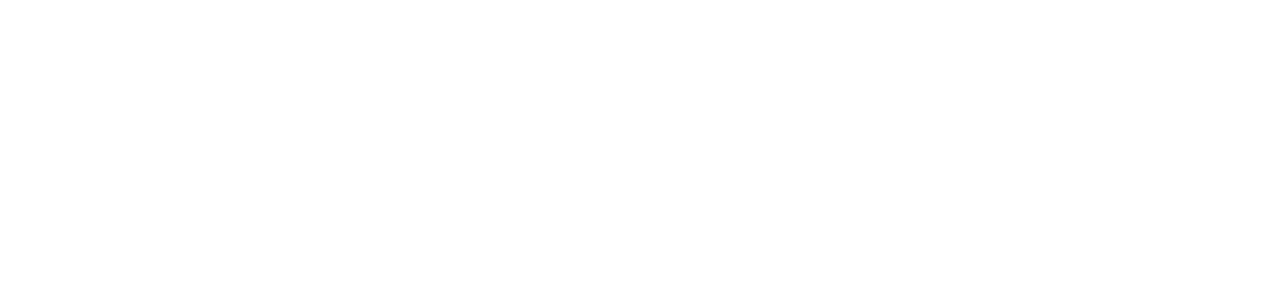
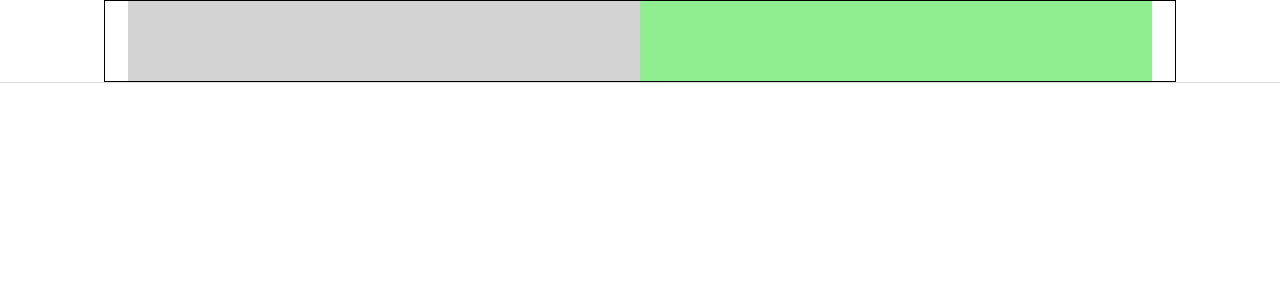
Before and after one commit to trohda/diet-feature-project, a React (Create React App) app: page / in a window 1280 px wide. Shown: the top 300 px of the page. Built offline with nearby package versions, Linux system fonts and the light colour scheme.

Commit message:
Add Header component and basics styles

```diff
--- a/package.json
+++ b/package.json
@@ -9,6 +9,7 @@
     "react": "^18.1.0",
     "react-dom": "^18.1.0",
     "react-scripts": "5.0.1",
+    "styled-components": "^5.3.5",
     "web-vitals": "^2.1.4"
   },
   "scripts": {
--- a/src/App.js
+++ b/src/App.js
@@ -1,5 +1,16 @@
+import { Container } from "./components/styles/Container.styled";
+import Header from "./components/Header/Header";
+import GlobalStyles from "./components/styles/Global";
+
 function App() {
-  return <div className="App"></div>;
+  return (
+    <>
+      <GlobalStyles />
+      <Container>
+        <Header />
+      </Container>
+    </>
+  );
 }
 
 export default App;
--- /dev/null
+++ b/src/components/Header/Header.js
@@ -0,0 +1,21 @@
+import {
+  StyledHeader,
+  HeaderContentWrapper,
+  NavbarWrapper,
+  LoggedUserWrapper,
+} from "../styles/Header.styled";
+
+const Header = () => {
+  return (
+    <>
+      <StyledHeader>
+        <HeaderContentWrapper>
+          <NavbarWrapper></NavbarWrapper>
+          <LoggedUserWrapper></LoggedUserWrapper>
+        </HeaderContentWrapper>
+      </StyledHeader>
+    </>
+  );
+};
+
+export default Header;
--- /dev/null
+++ b/src/components/styles/Container.styled.js
@@ -0,0 +1,10 @@
+import styled from "styled-components";
+
+export const Container = styled.div`
+  position: relative;
+  left: 0px;
+  top: 0px;
+  width: 100%;
+  height: 1611px;
+  z-index: 203;
+`;
--- /dev/null
+++ b/src/components/styles/Global.js
@@ -0,0 +1,54 @@
+import { createGlobalStyle } from "styled-components";
+
+const GlobalStyles = createGlobalStyle`
+    /* http://meyerweb.com/eric/tools/css/reset/
+   v2.0 | 20110126
+   License: none (public domain)
+*/
+
+html, body, div, span, applet, object, iframe,
+h1, h2, h3, h4, h5, h6, p, blockquote, pre,
+a, abbr, acronym, address, big, cite, code,
+del, dfn, em, img, ins, kbd, q, s, samp,
+small, strike, strong, sub, sup, tt, var,
+b, u, i, center,
+dl, dt, dd, ol, ul, li,
+fieldset, form, label, legend,
+table, caption, tbody, tfoot, thead, tr, th, td,
+article, aside, canvas, details, embed,
+figure, figcaption, footer, header, hgroup,
+menu, nav, output, ruby, section, summary,
+time, mark, audio, video {
+	margin: 0;
+	padding: 0;
+	border: 0;
+	font-size: 100%;
+	font: inherit;
+	vertical-align: baseline;
+}
+/* HTML5 display-role reset for older browsers */
+article, aside, details, figcaption, figure,
+footer, header, hgroup, menu, nav, section {
+	display: block;
+}
+body {
+	line-height: 1;
+}
+ol, ul {
+	list-style: none;
+}
+blockquote, q {
+	quotes: none;
+}
+blockquote:before, blockquote:after,
+q:before, q:after {
+	content: '';
+	content: none;
+}
+table {
+	border-collapse: collapse;
+	border-spacing: 0;
+}
+`;
+
+export default GlobalStyles;
--- /dev/null
+++ b/src/components/styles/Header.styled.js
@@ -0,0 +1,42 @@
+import styled from "styled-components";
+
+export const StyledHeader = styled.header`
+  position: absolute;
+  background-color: white;
+  left: 0px;
+  top: 0px;
+  width: 100%;
+  height: 82px;
+  z-index: 188;
+  border-bottom: 1px solid rgba(0, 0, 0, 0.13);
+  display: flex;
+  flex-direction: row;
+  justify-content: center;
+`;
+
+export const HeaderContentWrapper = styled.div`
+  min-width: 1024px;
+  border: 1px solid black;
+  padding: 0 23px;
+  display: flex;
+  flex-direction: row;
+  justify-content: center;
+`;
+export const NavbarWrapper = styled.div`
+  display: flex;
+  flex-direction: row;
+  justify-content: flex-end;
+  width: 50%;
+  height: 100%;
+  background: lightgrey;
+`;
+
+export const LoggedUserWrapper = styled.div`
+  display: flex;
+  flex-direction: row;
+  justify-content: flex-end;
+  width: 50%;
+  height: 100%;
+
+  background: lightgreen;
+`;
```
Also changed, not shown: src/components/Navbar/Navbar.js (added), 1 other file (tests, documents, lock files or other folders).
